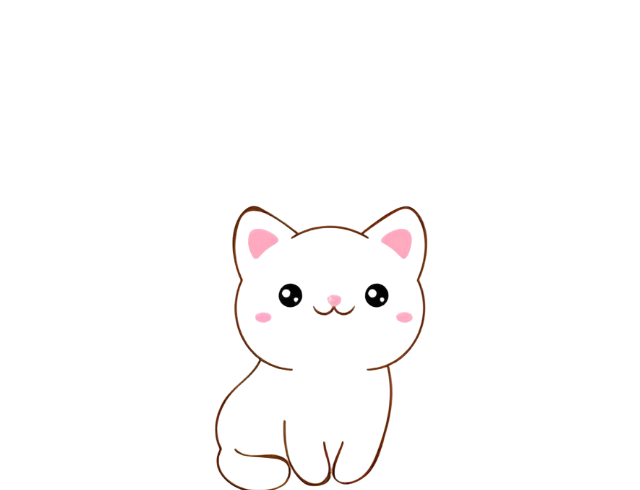
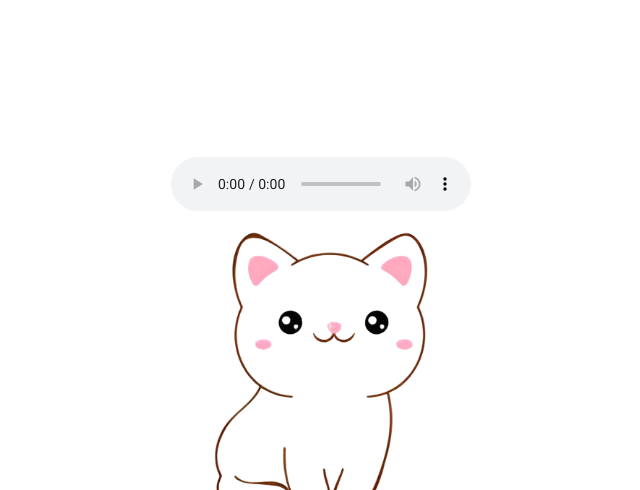
Before and after one commit to JastinAlexisRamirezSaguio/pruebaprueba, a plain HTML site: page index.html in a window 1280 px wide. Shown: the top 490 px of the page, without its empty margins (319-959 px from the left). Drawn offline with nearby package versions, Linux system fonts and the light colour scheme.

Commit message:
Update index.html

```diff
--- a/index.html
+++ b/index.html
@@ -19,6 +19,10 @@
 </head>
 <body>
     <main>
+        <audio controls>
+    <source src="https://drive.google.com/uc?export=download&id=1WH54vq6w06fEySzBlih7YwNSScz6Y_vu" type="audio/mpeg">
+    Tu navegador no soporta el audio.
+</audio>
         <div id="message">
             <img src="./assets/gatito_2-Photoroom.png" width="250" alt="gatofinal">
             <h2>Sabía que dirías que sí, nos vemos el 14!!♥</h2>
```
